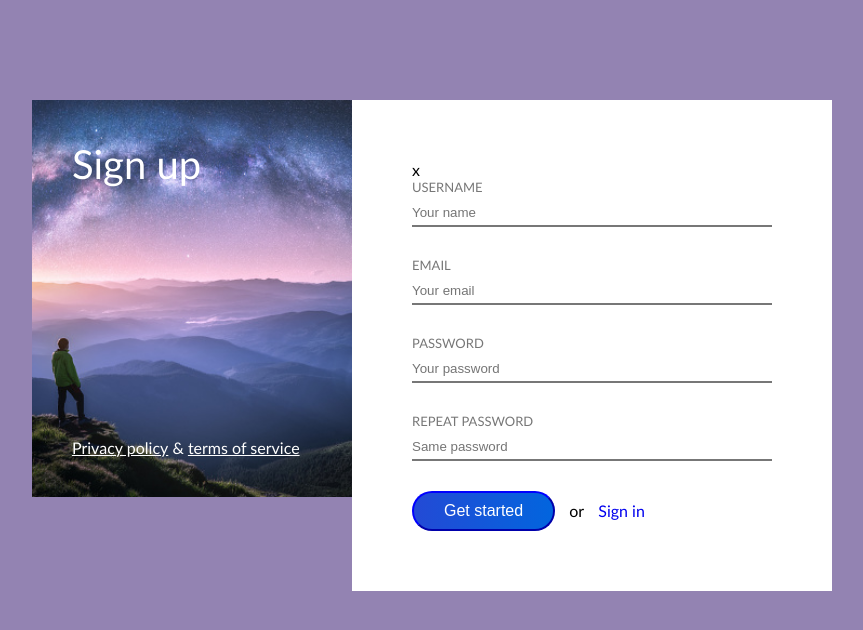
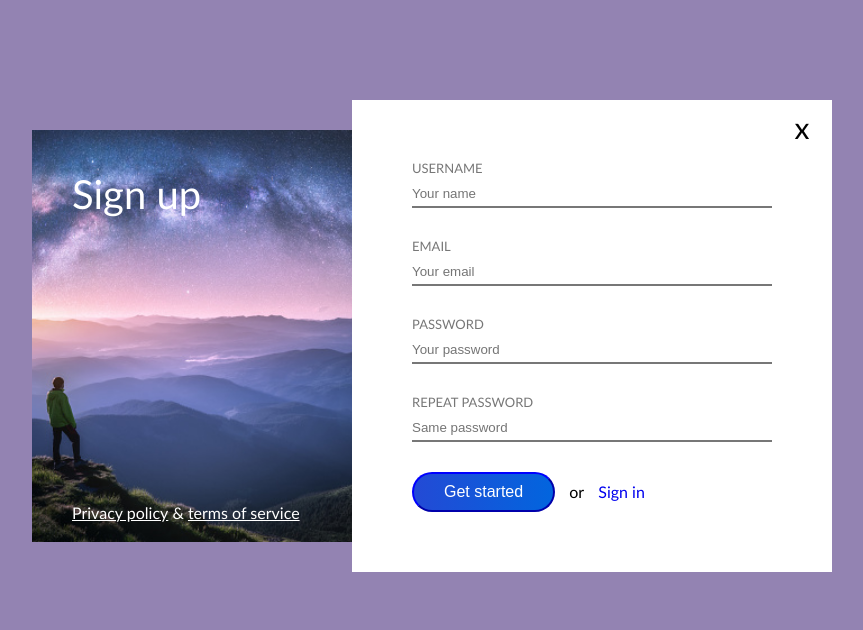
Before and after one commit to Dovile-dote/sign-up-design, a website: page index.html in a window 1280 px wide. Shown: the whole page, without its empty margins (208-1071 px from the left). Drawn offline with Linux system fonts and the light colour scheme.

Commit message:
Left column height

```diff
--- a/css/main.css
+++ b/css/main.css
@@ -2,12 +2,14 @@
     width: 800px;
     margin-top: 100px;
     margin-left: calc(50% - 400px);
+    display: inline-block;
+    position: relative;
 }
 
 .left-column {
     width: 40%;
     /* height: 600px; */
-    float: left;
+    /* float: left; */
     padding: 40px;
     background-color: #6c6da6;
     background-image: url(../img/man-on-the-hill.jpeg);
@@ -15,14 +17,22 @@
     /* background-repeat: no-repeat; */
     background-position: center;
     color: white;
-
+    position: absolute;
+    top: 30px;
+    bottom: 30px;
+    left: 0;
 }
 
 .main-title {
     width: 100%;
-    margin-bottom: 250px;
     font-size: 40px;
     font-weight: normal;
+}
+.bottom-links {
+    position: absolute;
+    bottom: 20px;
+    left: 40px;
+    right: 40px;
 }
 
 .bottom-links > .link {
@@ -31,7 +41,23 @@
 
 .right-column {
     width: 60%;
-    float: left;
+    float: right;
     padding: 60px;
     background-color: #fff;
+    position: relative;
 }
+
+.close {
+    width: 60px;
+    height: 60px;
+    float: right;
+    font-size: 30px;
+    text-align: center;
+    line-height: 54px;
+    /* margin-top: -60px;
+    margin-right: -60px; */
+    position: absolute;
+    top: 0;
+    right: 0;
+    cursor: pointer;
+}
```
